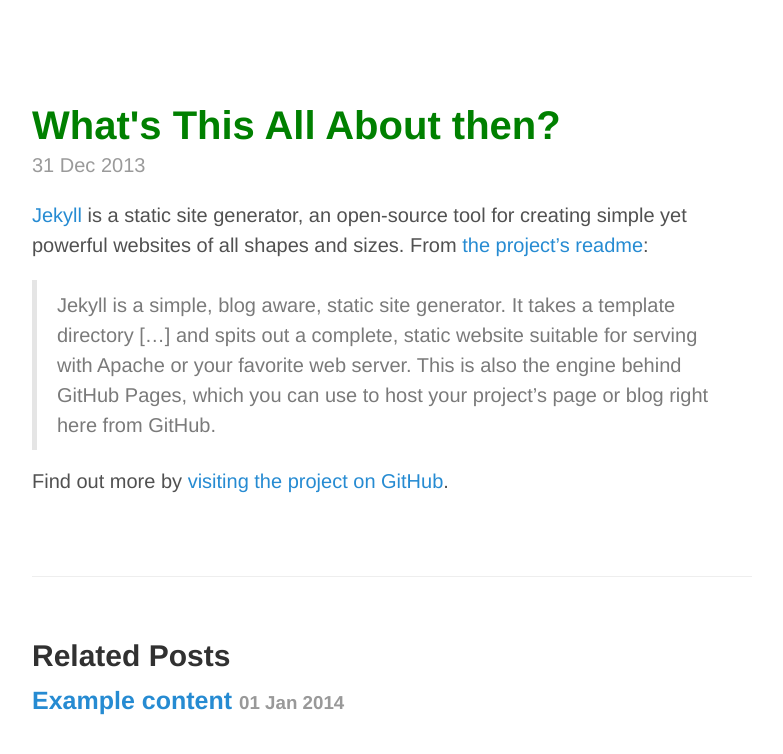
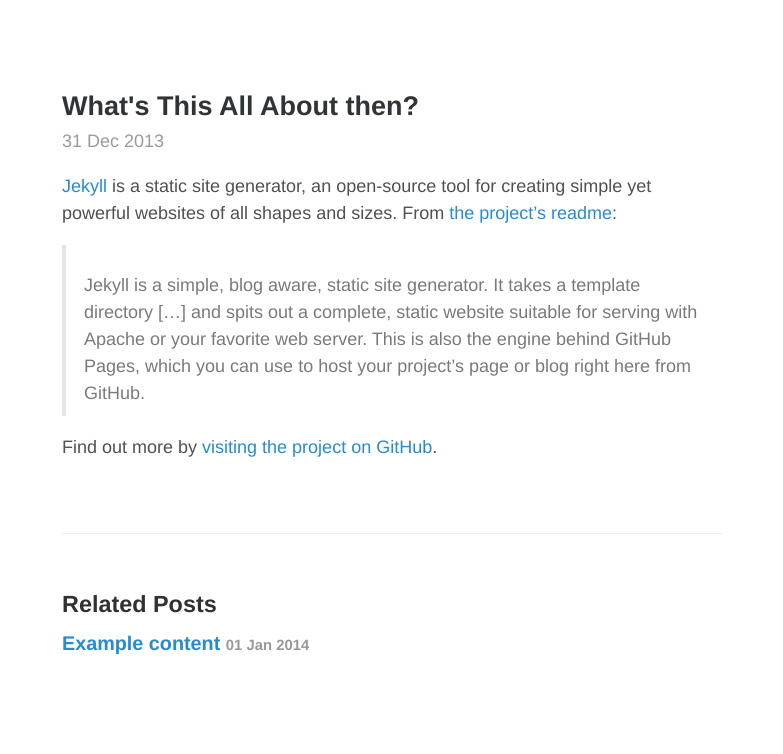
Before and after one commit to BryanSchuetz/culture-namer, a Jekyll site: the page built from _posts/2013-12-31-whats-jekyll.md, in a window 1280 px wide. Shown: the top 754 px of the page, without its empty margins (248-1031 px from the left). Built offline with Jekyll 4.4.1, drawn with Linux system fonts in a browser that asks for light colours; Markdown is read by kramdown in place of the engine named in the settings; comment, search, counter and statistics services are not loaded.

Commit message:
moving to rems for typographic scale px for grid

```diff
--- a/Gruntfile.js
+++ b/Gruntfile.js
@@ -17,6 +17,7 @@ module.exports = function(grunt) {
       files: [
       'index.html',
       '_includes/*.html',
+      '_includes/_jsmods/*.js',
       '_layouts/*.html',
       '_posts/*.md',
       '_config.yml',
--- a/_includes/_jsmods/search.js
+++ /dev/null
@@ -1,2 +0,0 @@
-(function (msg){alert(msg)})
-('SO');
--- a/_includes/head.html
+++ b/_includes/head.html
@@ -16,7 +16,9 @@
   <!-- CSS -->
   <link rel="stylesheet" href="{{ site.baseurl }}/assets/css/site.css">
   <!-- Icons -->
-<link rel="shortcut icon" href="{{ site.baseurl }}/assets/favicon.ico">
+  <link rel="shortcut icon" href="{{ site.baseurl }}/assets/favicon.ico">
+  <!-- Javascript -->
+  <script type="text/javascript" src="{{ site.baseurl }}/assets/js/site.js"></script>
 
   <!-- RSS -->
   <link rel="alternate" type="application/rss+xml" title="RSS" href="{{ site.baseurl}}/atom.xml">
--- a/assets/_sass/_grid.scss
+++ b/assets/_sass/_grid.scss
@@ -7,40 +7,39 @@
 // Configuration
 //
 
-$font-size: 16px;     // Your base font-size in pixels
-$em: $font-size / 1em;  // Shorthand for outputting ems
+$font-size: 10px;     // Your base font-size in pixels
 $column: 48px;  // The column-width of your grid in pixels
 $gutter: 24px;  // The gutter-width of your grid in pixels
 
 //
-// Column-widths in variables, in ems
+// Column-widths in variables
 //
 
- $cols1: ( 1 * ($column + $gutter) - $gutter) / $em;
- $cols2: ( 2 * ($column + $gutter) - $gutter) / $em;
- $cols3: ( 3 * ($column + $gutter) - $gutter) / $em;
- $cols4: ( 4 * ($column + $gutter) - $gutter) / $em;
- $cols5: ( 5 * ($column + $gutter) - $gutter) / $em;
- $cols6: ( 6 * ($column + $gutter) - $gutter) / $em;
- $cols7: ( 7 * ($column + $gutter) - $gutter) / $em;
- $cols8: ( 8 * ($column + $gutter) - $gutter) / $em;
- $cols9: ( 9 * ($column + $gutter) - $gutter) / $em;
-$cols10: (10 * ($column + $gutter) - $gutter) / $em;
-$cols11: (11 * ($column + $gutter) - $gutter) / $em;
-$cols12: (12 * ($column + $gutter) - $gutter) / $em;
-$cols13: (13 * ($column + $gutter) - $gutter) / $em;
-$cols14: (14 * ($column + $gutter) - $gutter) / $em;
-$cols15: (15 * ($column + $gutter) - $gutter) / $em;
-$cols16: (16 * ($column + $gutter) - $gutter) / $em;
+ $cols1: ( 1 * ($column + $gutter) - $gutter);
+ $cols2: ( 2 * ($column + $gutter) - $gutter);
+ $cols3: ( 3 * ($column + $gutter) - $gutter);
+ $cols4: ( 4 * ($column + $gutter) - $gutter);
+ $cols5: ( 5 * ($column + $gutter) - $gutter);
+ $cols6: ( 6 * ($column + $gutter) - $gutter);
+ $cols7: ( 7 * ($column + $gutter) - $gutter);
+ $cols8: ( 8 * ($column + $gutter) - $gutter);
+ $cols9: ( 9 * ($column + $gutter) - $gutter);
+$cols10: (10 * ($column + $gutter) - $gutter);
+$cols11: (11 * ($column + $gutter) - $gutter);
+$cols12: (12 * ($column + $gutter) - $gutter);
+$cols13: (13 * ($column + $gutter) - $gutter);
+$cols14: (14 * ($column + $gutter) - $gutter);
+$cols15: (15 * ($column + $gutter) - $gutter);
+$cols16: (16 * ($column + $gutter) - $gutter);
 
 
 //
-// Column-widths in a function, in ems
+// Column-widths in a function
 //
 
 @mixin width ($cols:1) {
-  width: ($cols * ($column + $gutter) - $gutter) / $em;
+  width: ($cols * ($column + $gutter) - $gutter);
 }
 @mixin min-width ($cols:1) {
-  width: ($cols * ($column + $gutter) - $gutter) / $em;
+  width: ($cols * ($column + $gutter) - $gutter);
 }
--- a/assets/_sass/_variables.scss
+++ b/assets/_sass/_variables.scss
@@ -1 +1 @@
-$emphasis: green;
+$emphasis: #313437;
--- a/assets/_sass/typesetting.scss
+++ b/assets/_sass/typesetting.scss
@@ -1,7 +1,7 @@
 html {
-  font-family: "Helvetica Neue", Helvetica, Arial, sans-serif;
-  font-size: 16px;
+  font-family: "Proxima Nova", Helvetica, Arial, sans-serif;
   line-height: 1.5;
+  font-size: 10px;
 }
 a {
   color: #268bd2;
@@ -15,31 +15,28 @@ a:focus {
 
 /* Headings */
 h1, h2, h3, h4, h5, h6 {
-  margin-bottom: .5rem;
+  margin-bottom: .5em;
   font-weight: bold;
   line-height: 1.25;
   color: #313131;
   text-rendering: optimizeLegibility;
 }
 h1 {
-  font-size: 2rem;
+  font-size: 1.5rem;
 }
 h2 {
-  margin-top: 1rem;
-  font-size: 1.5rem;
+  font-size: 1.3rem;
 }
 h3 {
-  margin-top: 1.5rem;
-  font-size: 1.25rem;
+  font-size: 1.1rem;
 }
 h4, h5, h6 {
-  margin-top: 1rem;
   font-size: 1rem;
+  font-weight: 700;
 }
 
 /* Body text */
 p {
-  margin-top: 0;
   margin-bottom: 1rem;
 }
 .lead {
--- a/assets/css/site.scss
+++ b/assets/css/site.scss
@@ -21,7 +21,7 @@
  */
 
 .wrapper{
-  @include width(4);
+  @include width(5);
   margin: auto;
 }
 //—————————————————————//
@@ -33,8 +33,8 @@
   Zoomed out below 320 px
 */
 @media screen and (min-width: 15em) {
-  html {
-    font-size: 20px;
+  html{
+    font-size: 12px;
   }
   body {
     color: #515151;
@@ -50,7 +50,10 @@
 */
 @media screen and (min-width: 30em) {
   .wrapper{
-    @include width(5);
+    @include width(6);
+  }
+  html{
+    font-size: 14px;
   }
   .pagination {
     margin: 3rem 0;
@@ -81,7 +84,10 @@
 */
 @media screen and (min-width: 37.5em) {
   .wrapper{
-    @include width(7);
+    @include width(8);
+  }
+  html{
+    font-size: 16px;
   }
 }
 /*
@@ -92,6 +98,9 @@
 @media screen and (min-width: 57em) {
   .wrapper{
     @include width(10);
+  }
+  html{
+    font-size: 18px;
   }
 }
 //————————————//
@@ -161,11 +170,8 @@ tbody tr:nth-child(odd) th {
 //—————————————————//
 
 .container {
-  max-width: 38rem;
   padding-left:  1rem;
   padding-right: 1rem;
-  margin-left:  auto;
-  margin-right: auto;
 }
 //————————————————//
 //****Masthead****//
```
